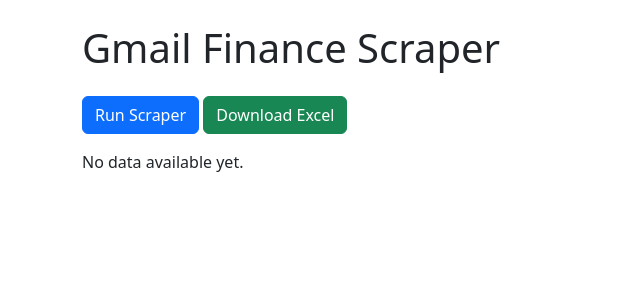
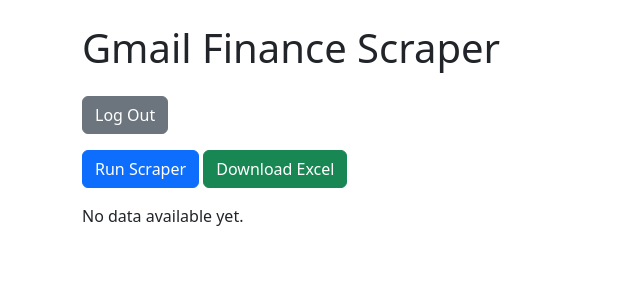
Before and after one commit to MohamedMBG/Gmail_Finance_Scraper, a Django app: page / in a window 1280 px wide. Shown: the top 300 px of the page, without its empty margins (0-640 px from the left). Run offline with Django 4.2, Linux system fonts and the light colour scheme.

Commit message:
Add logout option

```diff
--- a/gmail_ui/scraper/templates/scraper/home.html
+++ b/gmail_ui/scraper/templates/scraper/home.html
@@ -7,6 +7,9 @@
 </head>
 <body class="container py-4">
     <h1 class="mb-4">Gmail Finance Scraper</h1>
+    <div class="mb-3">
+        <a href="{% url 'logout' %}" class="btn btn-secondary">Log Out</a>
+    </div>
     {% if error %}
         <div class="alert alert-danger" role="alert">{{ error }}</div>
     {% endif %}
--- a/gmail_ui/scraper/urls.py
+++ b/gmail_ui/scraper/urls.py
@@ -5,4 +5,5 @@ from . import views
 urlpatterns = [
     path('', views.home, name='home'),
     path('download/', views.download_excel, name='download_excel'),
+    path('logout/', views.logout_view, name='logout'),
 ]
--- a/gmail_ui/scraper/views.py
+++ b/gmail_ui/scraper/views.py
@@ -1,7 +1,8 @@
 from pathlib import Path
 
 from django.http import FileResponse, HttpResponse
-from django.shortcuts import render
+from django.shortcuts import redirect, render
+from django.contrib.auth import logout
 
 from .gmail_amounts_to_excel import run_scraper
 
@@ -26,3 +27,9 @@ def download_excel(request):
     if EXCEL_PATH.exists():
         return FileResponse(open(EXCEL_PATH, "rb"), as_attachment=True, filename="email_amounts.xlsx")
     return HttpResponse("File not found", status=404)
+
+
+def logout_view(request):
+    """Log the user out and redirect to the home page."""
+    logout(request)
+    return redirect("home")
```
